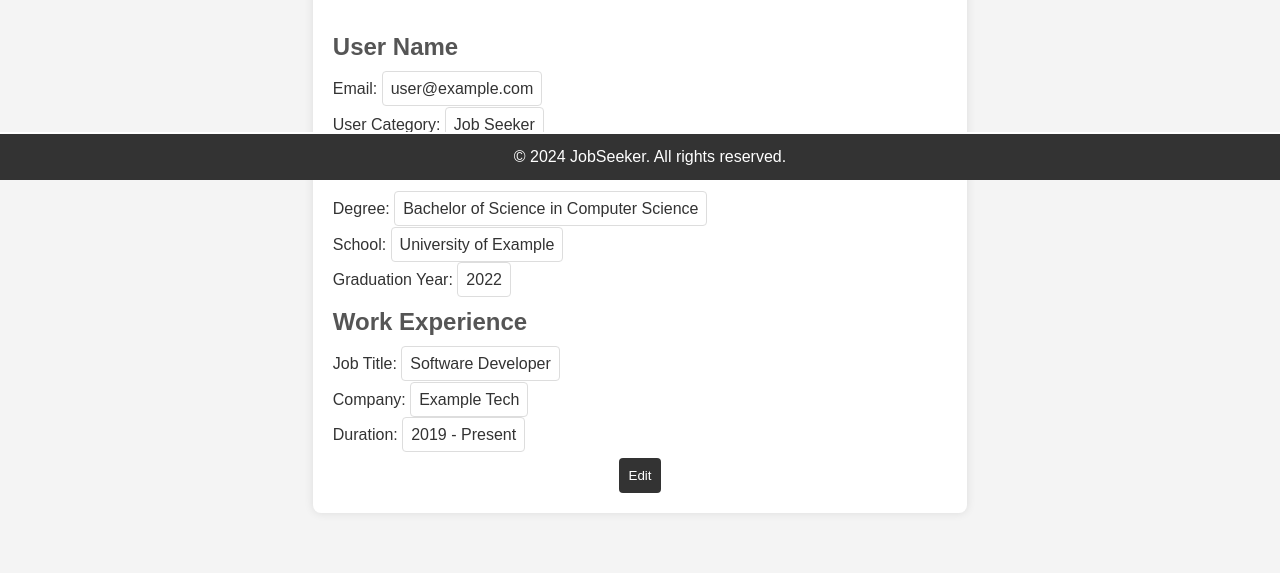
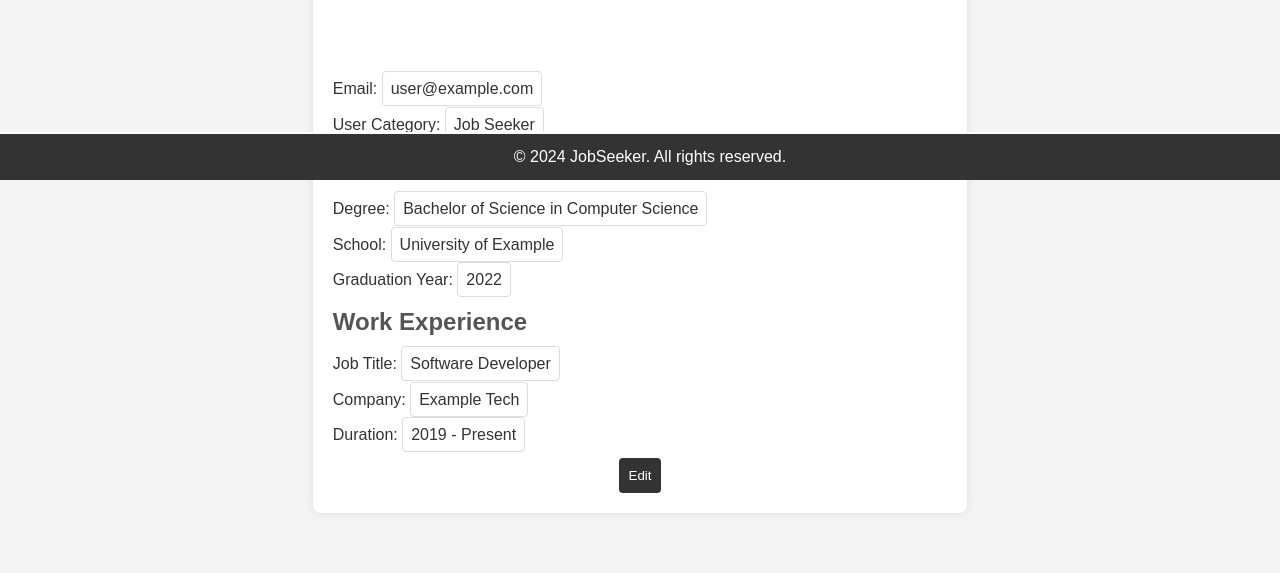
Before and after one commit to san-jay19/final-year-project, a PHP site: page /userProfileDetails.php in a window 1280 px wide. Shown: the part 620-1193 px from the top of the page. Run offline with PHP 8.4, Linux system fonts and the light colour scheme.

Commit message:
changed userProfileDetails page

```diff
--- a/project/userProfileDetails.php
+++ b/project/userProfileDetails.php
@@ -1,3 +1,8 @@
+<?php
+session_start();
+include "auth.php";
+?>
+
 <!DOCTYPE html>
 <html lang="en">
 
@@ -135,7 +140,7 @@
             <div class="profile-card">
                 <img src="user-avatar.jpg" alt="User Avatar">
                 <div class="profile-info">
-                    <h2 contenteditable="true">User Name</h2>
+                    <h2 contenteditable="true"></h2>
                     <p>Email: <span class="editable" contenteditable="true">user@example.com</span></p>
                     <p>User Category: <span class="editable" contenteditable="true">Job Seeker</span></p>
                     <h2>Education</h2>
```
